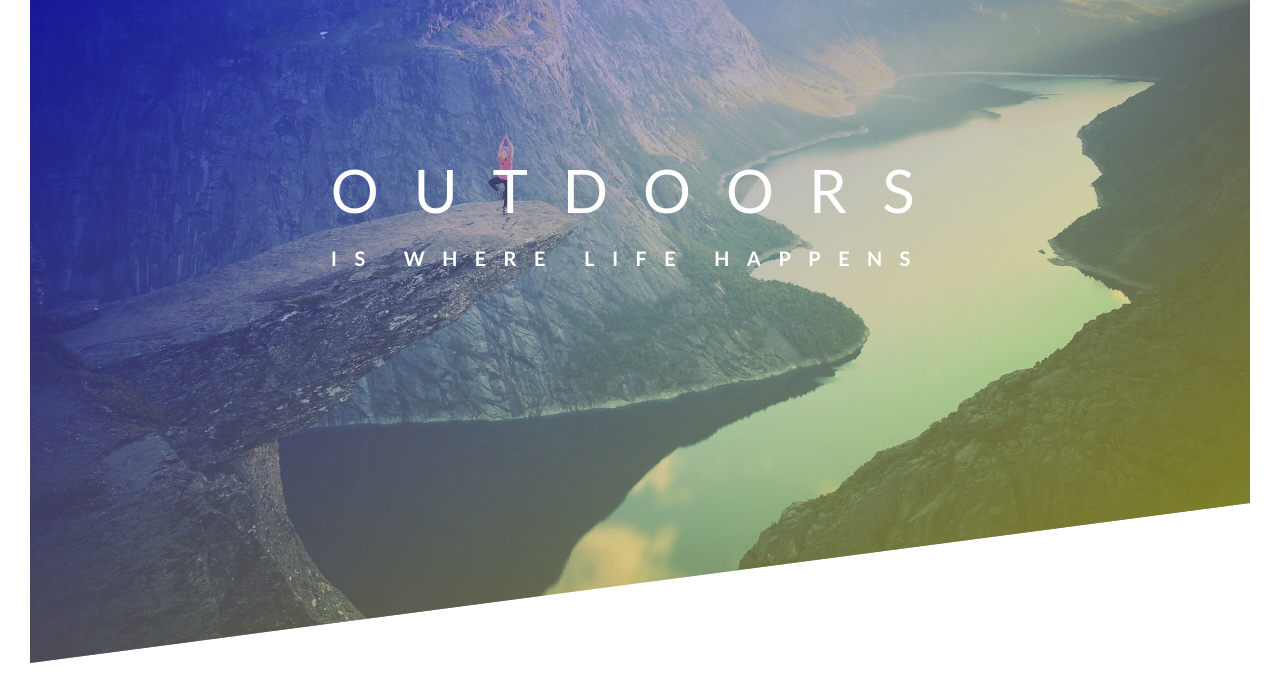
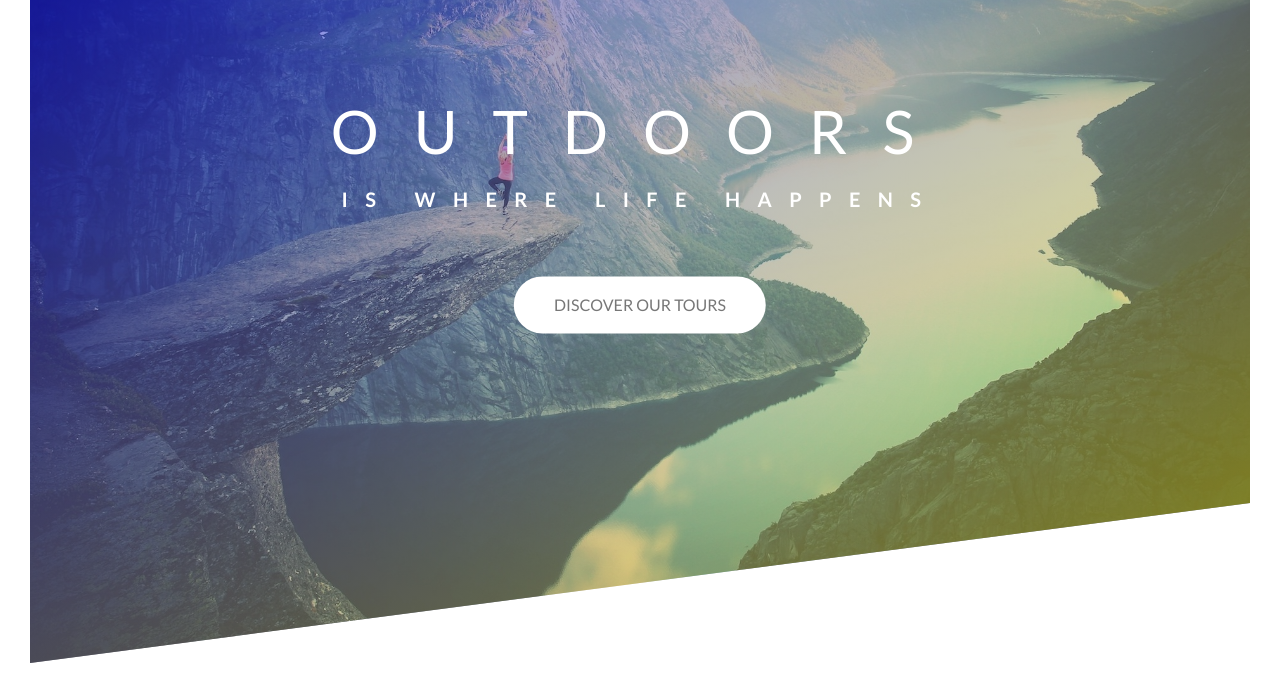
Before and after one commit to eliecerj/advanced-css-saas-course, a website built with Vite: page natours/index.html in a window 1280 px wide. Shown: the part 127-820 px from the top of the page. Built offline with nearby package versions, Linux system fonts and the light colour scheme.

Commit message:
natours building complex animation button

```diff
--- a/natours/index.html
+++ b/natours/index.html
@@ -19,6 +19,8 @@
         <span class="heading-primary-main">Outdoors</span>
         <span class="heading-primary-sub">is where life happens</span>
       </h1>
+
+      <a href="#" class="btn btn-white">discover our tours</a>
     </div>
   </header>
   <script type="module" src="/main.js"></script>
--- a/natours/style.scss
+++ b/natours/style.scss
@@ -42,12 +42,14 @@ $color: #fff;
   top: 40%;
   left: 50%;
   transform: translate(-50%, -50%);
+  text-align: center;
 }
 
 .heading-primary {
   color: #fff;
   text-transform: uppercase;
   backface-visibility: hidden;
+  margin-bottom: 60px;
 }
 
 .heading-primary-main {
@@ -102,3 +104,28 @@ $color: #fff;
     transform: translateX(0);
   }
 }
+
+.btn:link,
+.btn:visited {
+  text-transform: uppercase;
+  text-decoration: none;
+  padding: 15px 40px;
+  display: inline-block;
+  border-radius: 100px;
+  transition: all .2s;
+}
+
+.btn:hover {
+  transform: translateY(-3px);
+  box-shadow: 0 10px 20px rgba(0,0,0,.2);
+  }
+
+  .btn:active {
+    transform: translateY(-1px);
+    box-shadow: 0 5px 10px rgba(0,0,0,.2);
+}
+
+.btn-white {
+  background-color: #fff;
+  color: #777;
+}
```
